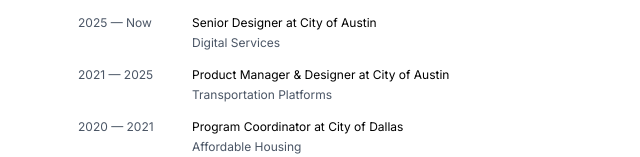
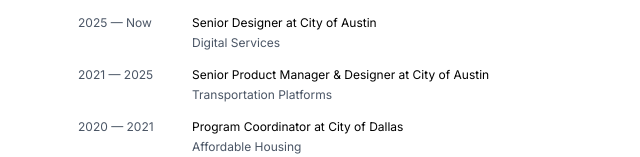
Before and after one commit to patrickm02L/resume, a Next.js app: page / in a window 1280 px wide. Shown: the part 304-461 px from the top of the page, without its empty margins (308-948 px from the left). Built offline with nearby package versions, Linux system fonts and the light colour scheme.

Commit message:
Update job title in work experience section to reflect current position as Senior Product Manager & Designer at City of Austin.

```diff
--- a/src/app/page.tsx
+++ b/src/app/page.tsx
@@ -46,11 +46,11 @@
               </div>
             </div>
 
-            {/* Product Manager & Designer at City of Austin */}
+            {/* Senior Product Manager & Designer at City of Austin */}
             <div className="flex gap-2">
               <div className="text-gray-600 dark:text-gray-400 text-xs w-24 flex-shrink-0">2021 — 2025</div>
               <div className="flex-1 ml-2.5">
-                <h3 className="text-xs text-black dark:text-white mb-1">Product Manager & Designer at City of Austin</h3>
+                <h3 className="text-xs text-black dark:text-white mb-1">Senior Product Manager & Designer at City of Austin</h3>
                 <p className="text-xs text-gray-600 dark:text-gray-400">Transportation Platforms</p>
               </div>
             </div>
```
